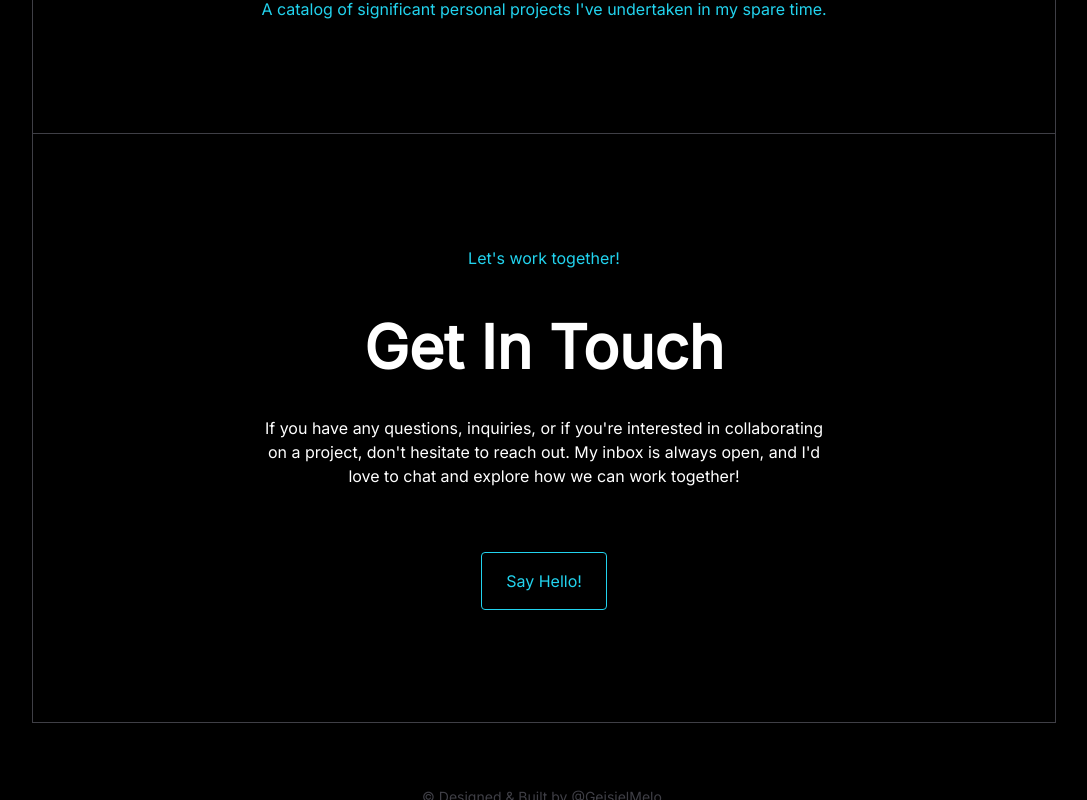
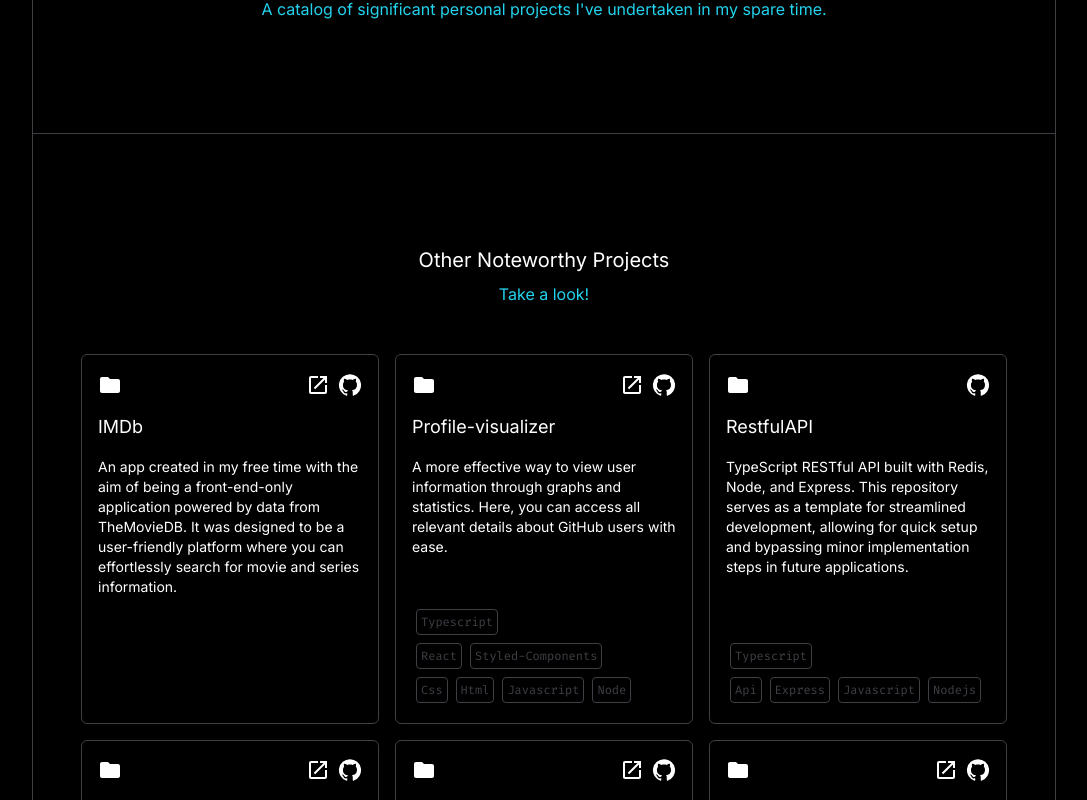
Before and after one commit to GeisielMelo/v2, a React (Vite) app: page / in a window 1280 px wide. Shown: the part 1600-2400 px from the top of the page, without its empty margins (96-1183 px from the left). Built offline with nearby package versions, Linux system fonts and the light colour scheme; no server answers.

Commit message:
feat: Putting everything together in the index.tsx.

```diff
--- a/src/pages/Index.tsx
+++ b/src/pages/Index.tsx
@@ -4,15 +4,18 @@
 import Contact from '../components/sections/Contact'
 import Projects from '../components/sections/Projects'
 import Featured from '../components/sections/Featured'
+import { useGithubData } from '../context/GithubDataContext'
 
 const Index: React.FC = () => {
+  const { data } = useGithubData()
+
   return (
     <>
       <main className='flex flex-col items-center px-4 sm:px-8 lg:px-24'>
         <Hero />
         <About />
-        <Featured/>
-        <Projects />
+        <Featured />
+        <Projects data={data}/>
         <Contact />
       </main>
       <Footer />
```
